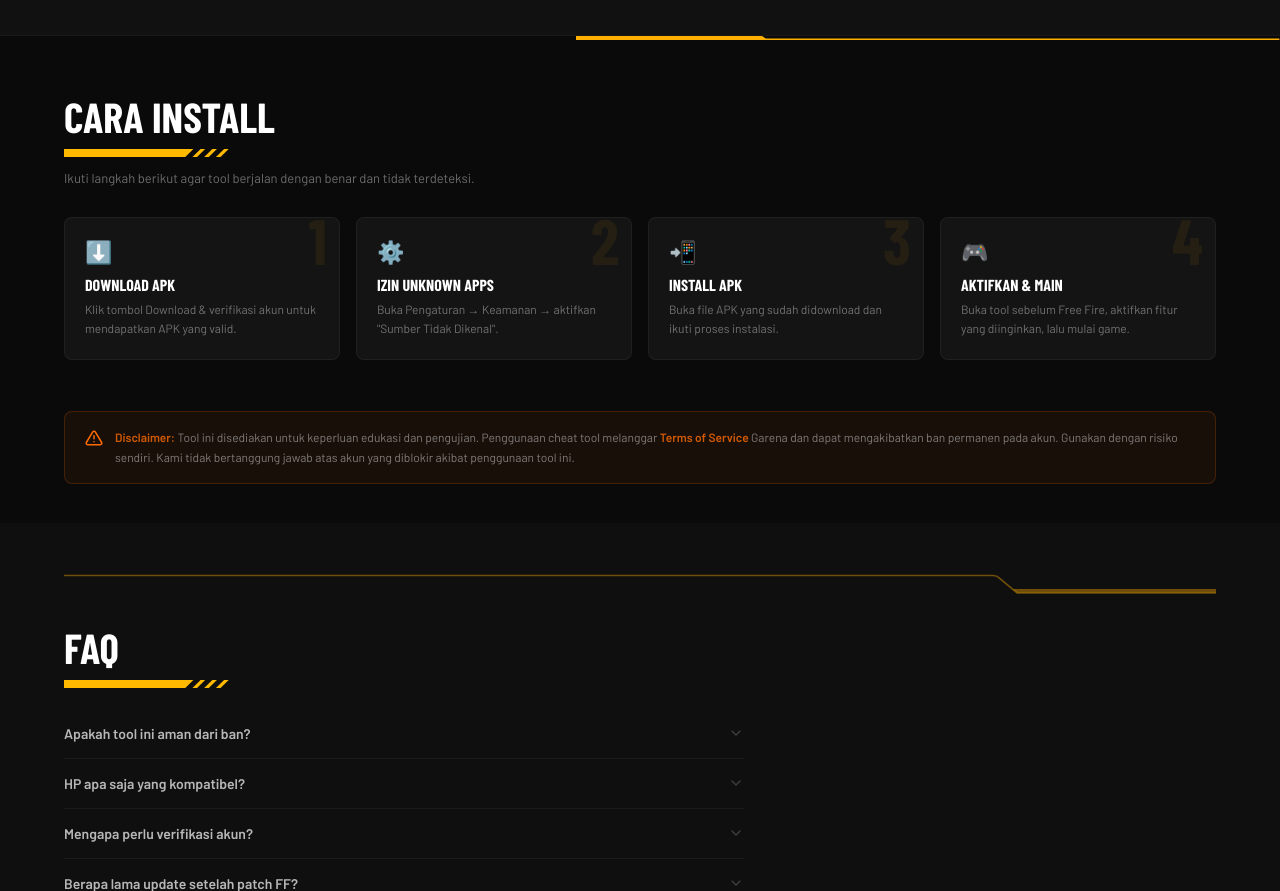
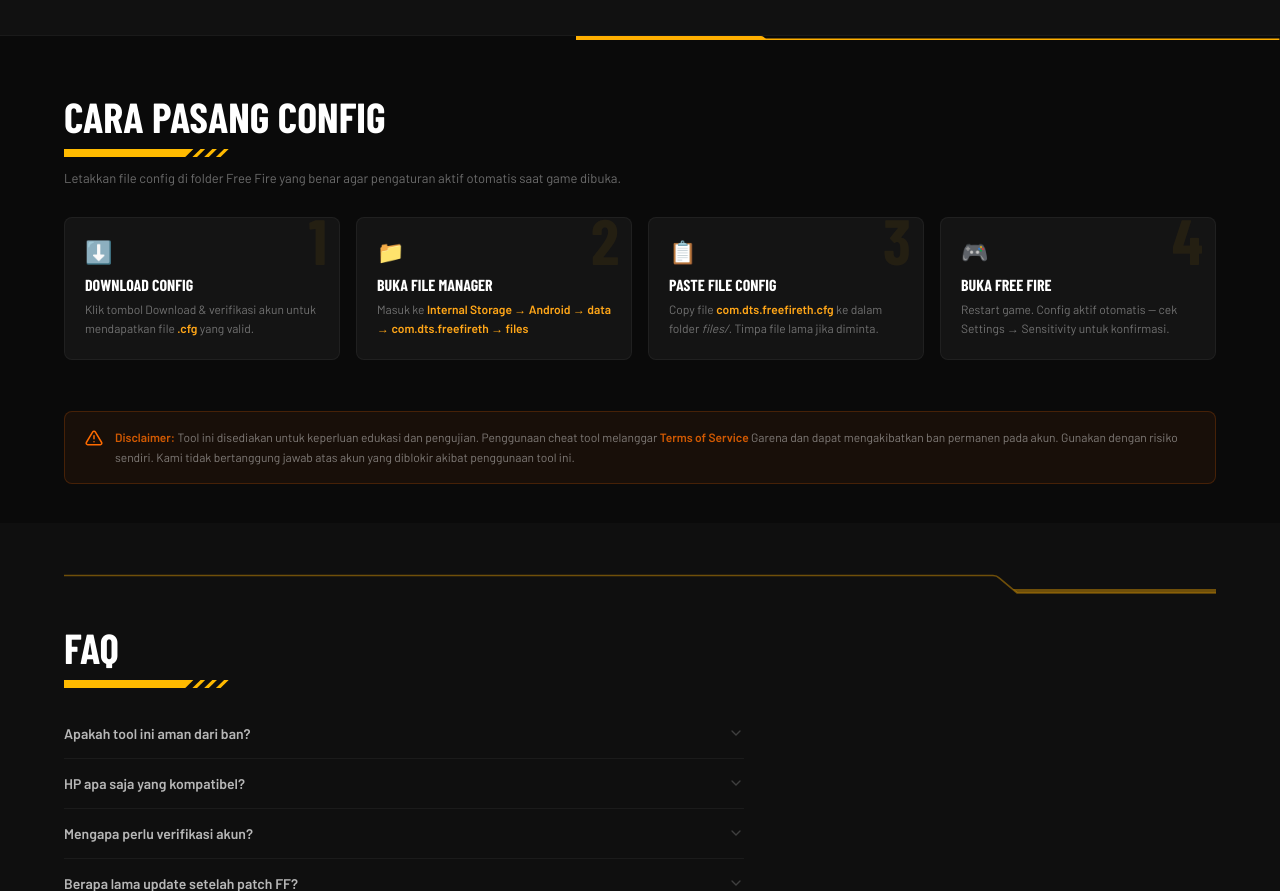
Before and after one commit to Kztutorial99/FreeFireEvent, a website: page aimlock.html in a window 1280 px wide. Shown: the part 1535-2426 px from the top of the page. Drawn offline with nearby package versions, Linux system fonts and the light colour scheme; a web font is replaced by a local one.

Commit message:
fix: cara pasang config FF dengan path folder Android yang benar

```diff
--- a/aimlock.html
+++ b/aimlock.html
@@ -635,20 +635,20 @@
   </svg>
   <div class="al-install-inner">
     <div class="al-section-head">
-      <div class="al-section-title">CARA INSTALL</div>
+      <div class="al-section-title">CARA PASANG CONFIG</div>
       <svg viewBox="0 0 165 9" fill="#FFBA00" xmlns="http://www.w3.org/2000/svg" class="al-section-deco">
         <path d="M129.4 0L121.28 8.12H0V0H129.4Z"/>
         <path d="M141.16 0L133.04 8.12H128.45L136.57 0H141.16Z"/>
         <path d="M152.92 0L144.8 8.12H140.2L148.33 0H152.92Z"/>
         <path d="M164.68 0L156.55 8.12H151.96L160.09 0H164.68Z"/>
       </svg>
-      <div class="al-section-sub">Ikuti langkah berikut agar tool berjalan dengan benar dan tidak terdeteksi.</div>
+      <div class="al-section-sub">Letakkan file config di folder Free Fire yang benar agar pengaturan aktif otomatis saat game dibuka.</div>
     </div>
     <div class="al-steps-grid">
-      <div class="al-step-card"><div class="al-step-num">1</div><div class="al-step-icon">⬇️</div><div class="al-step-title">Download APK</div><div class="al-step-desc">Klik tombol Download &amp; verifikasi akun untuk mendapatkan APK yang valid.</div></div>
-      <div class="al-step-card"><div class="al-step-num">2</div><div class="al-step-icon">⚙️</div><div class="al-step-title">Izin Unknown Apps</div><div class="al-step-desc">Buka Pengaturan → Keamanan → aktifkan "Sumber Tidak Dikenal".</div></div>
-      <div class="al-step-card"><div class="al-step-num">3</div><div class="al-step-icon">📲</div><div class="al-step-title">Install APK</div><div class="al-step-desc">Buka file APK yang sudah didownload dan ikuti proses instalasi.</div></div>
-      <div class="al-step-card"><div class="al-step-num">4</div><div class="al-step-icon">🎮</div><div class="al-step-title">Aktifkan &amp; Main</div><div class="al-step-desc">Buka tool sebelum Free Fire, aktifkan fitur yang diinginkan, lalu mulai game.</div></div>
+      <div class="al-step-card"><div class="al-step-num">1</div><div class="al-step-icon">⬇️</div><div class="al-step-title">Download Config</div><div class="al-step-desc">Klik tombol Download &amp; verifikasi akun untuk mendapatkan file <strong style="color:#ffa618">.cfg</strong> yang valid.</div></div>
+      <div class="al-step-card"><div class="al-step-num">2</div><div class="al-step-icon">📁</div><div class="al-step-title">Buka File Manager</div><div class="al-step-desc">Masuk ke <strong style="color:#ffa618">Internal Storage → Android → data → com.dts.freefireth → files</strong></div></div>
+      <div class="al-step-card"><div class="al-step-num">3</div><div class="al-step-icon">📋</div><div class="al-step-title">Paste File Config</div><div class="al-step-desc">Copy file <strong style="color:#ffa618">com.dts.freefireth.cfg</strong> ke dalam folder <em>files/</em>. Timpa file lama jika diminta.</div></div>
+      <div class="al-step-card"><div class="al-step-num">4</div><div class="al-step-icon">🎮</div><div class="al-step-title">Buka Free Fire</div><div class="al-step-desc">Restart game. Config aktif otomatis — cek Settings → Sensitivity untuk konfirmasi.</div></div>
     </div>
   </div>
 </div>
```
